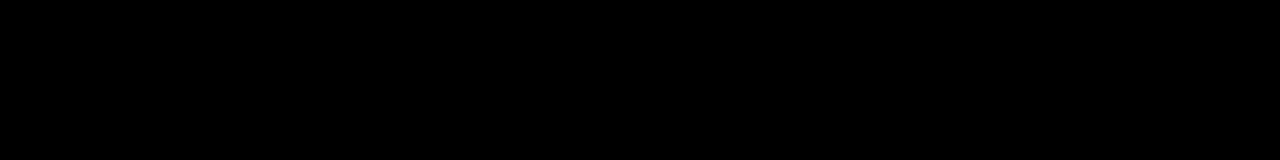
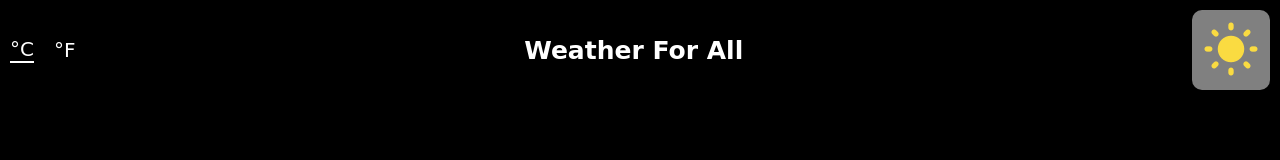
Before and after one commit to coolprogrammerarpit007/weather_application, a plain HTML site: page src/index.html in a window 1280 px wide. Drawn offline with Linux system fonts and the light colour scheme; a web font is replaced by a local one.

Commit message:
created the top part of the application

```diff
--- a/src/css/style.css
+++ b/src/css/style.css
@@ -12,6 +12,8 @@ body{
     width: 100%;
     height: 100vh;
     background: #000;
+    font-family: "Playwrite HR Lijeva", cursive;
+    color: #fff;
 }
 
 
@@ -19,3 +21,51 @@ body{
 /* *********************************************************** */
 
 /* End of CSS Boiler Plate */
+
+/* ******************************************************* */
+/* Styling the Header of the Application */
+
+
+.header{
+    padding: 1rem;
+}
+.header-container{
+    display: flex;
+    justify-content: space-between;
+    align-items: center;
+}
+
+.left-part{
+    display: flex;
+    justify-content: start;
+    align-items: center;
+    gap: 2rem;
+}
+
+.left-part p{
+    font-size: 2rem;
+}
+.right-part{
+    border-radius: 1rem;
+}
+.middle-part h3{
+    text-transform: capitalize;
+    font-size: 2.5rem;
+}
+
+/* *************************************** */
+/* *************************************** */
+
+/* JavaScript Classes */
+.light-bg-btn{
+    background-color: #fff;
+}
+.dark-bg-btn{
+    background-color: grey;
+}
+.underline-dark{
+    border-bottom: 2px solid gray;
+}
+.underline-light{
+    border-bottom: 2px solid #fff;
+}
--- a/src/index.html
+++ b/src/index.html
@@ -1,16 +1,35 @@
 <!DOCTYPE html>
 <html lang="en">
-<head>
-    <meta charset="UTF-8">
-    <meta name="viewport" content="width=device-width, initial-scale=1.0">
+  <head>
+    <meta charset="UTF-8" />
+    <meta name="viewport" content="width=device-width, initial-scale=1.0" />
     <title>Weather Application</title>
 
     <!-- External Style Tag -->
-     <link rel="stylesheet" href="./css/style.css">
-</head>
-<body>
+    <link rel="stylesheet" href="./css/style.css" />
 
-</body>
-<!-- External Script Tag -->
- <script src="./js/index.js"></script>
+    <!-- External Google Font -->
+    <link rel="preconnect" href="https://fonts.googleapis.com">
+    <link rel="preconnect" href="https://fonts.gstatic.com" crossorigin>
+    <link href="https://fonts.googleapis.com/css2?family=Playwrite+HR+Lijeva:wght@100..400&display=swap" rel="stylesheet">
+  </head>
+  <body>
+    <!-- Header Section -->
+    <header class="header">
+      <div class="header-container">
+        <div class="left-part">
+          <p class="underline-light">°C</p>
+          <p>°F</p>
+        </div>
+        <div class="middle-part">
+          <h3>Weather For All</h3>
+        </div>
+        <div class="right-part dark-bg-btn">
+          <img src="./img/light-mode.png" alt="dark-mode button" />
+        </div>
+      </div>
+    </header>
+  </body>
+  <!-- External Script Tag -->
+  <script src="./js/index.js"></script>
 </html>
```
Also changed, not shown: src/img/dark-mode-bg-light.png (added), src/img/dark-mode.png (added), src/img/light-mode.png (added).
